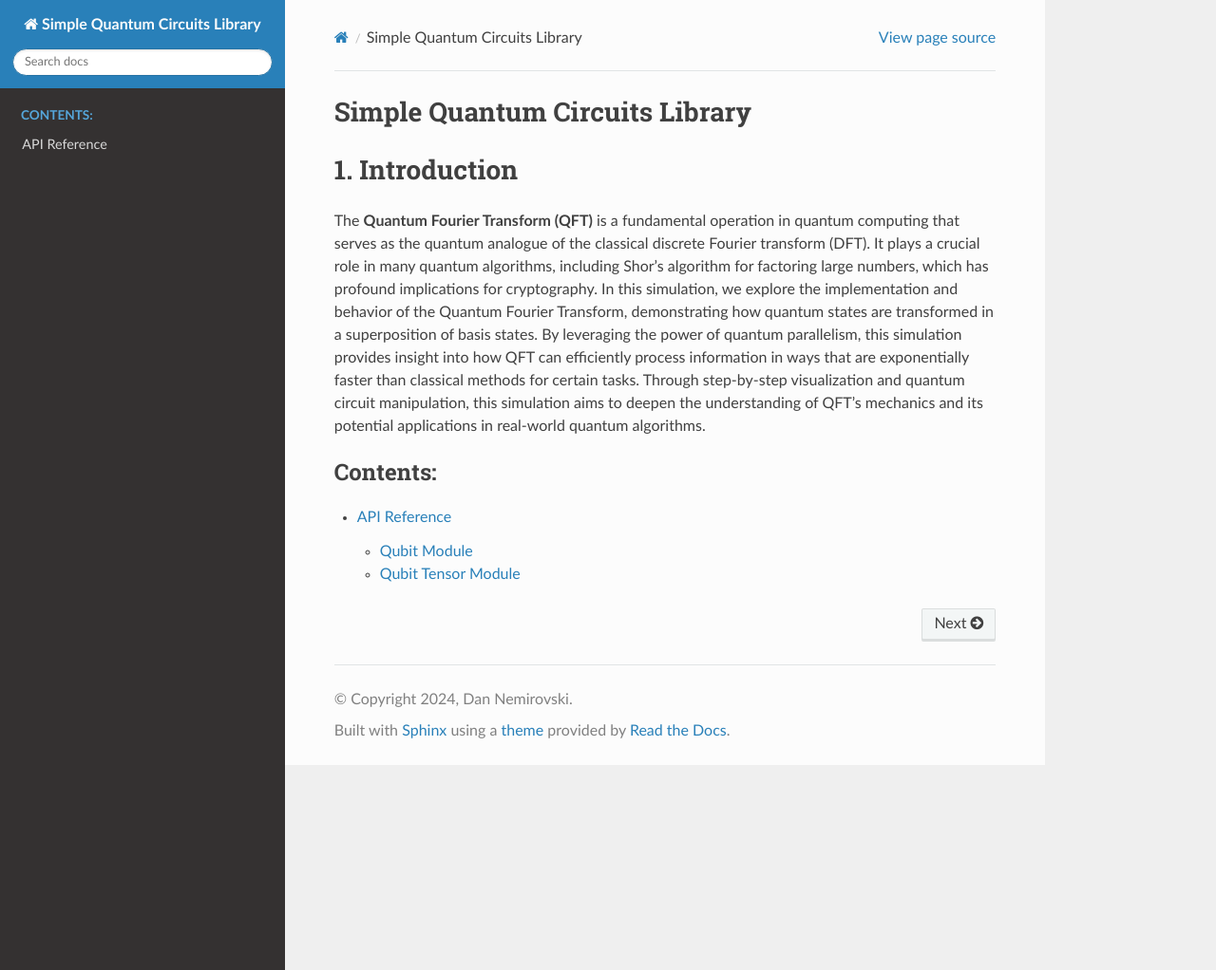
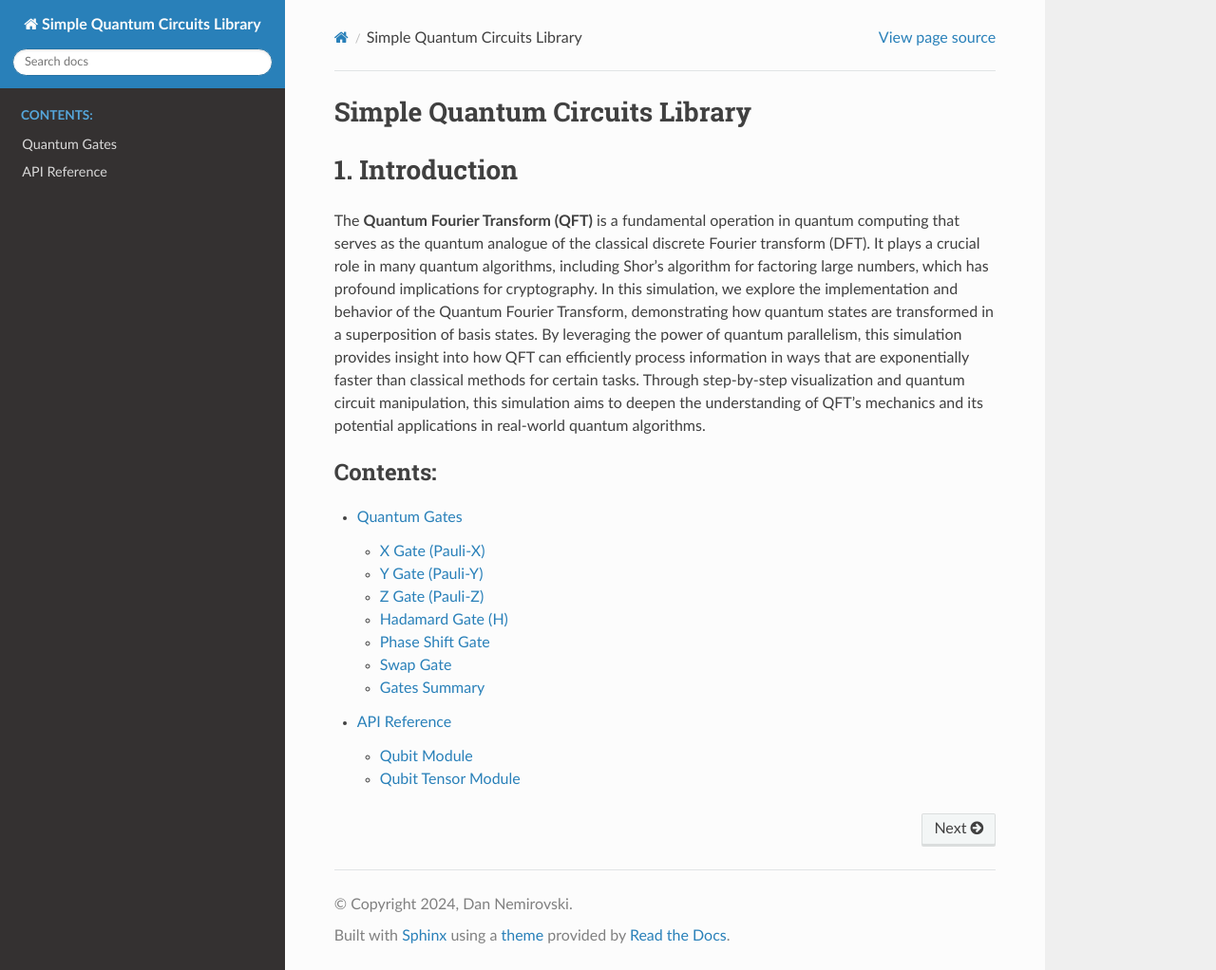
Before and after one commit to Dan7nm/Simple-Quantum-Circuits-Library, a Sphinx documentation site: the page built from docs/source/index.rst, in a window 1280 px wide and 1022 px high. Shown: the whole window at 95% size. Built offline with Sphinx 7.4.7 and the Read the Docs theme 3.1.0, drawn with Linux system fonts in a browser that asks for light colours; some of the changed lines change nothing that is shown.

Commit message:
Added Gates explaination to docs

```diff
--- /dev/null
+++ b/docs/source/gates.rst
@@ -0,0 +1,107 @@
+Quantum Gates
+=============
+
+In quantum computing, gates manipulate qubits through various transformations. Here we describe some of the most commonly used gates in quantum circuits, including the X, Y, Z, Hadamard, Phase Shift, and Swap gates.
+
+X Gate (Pauli-X)
+----------------
+The X gate, also known as the Pauli-X gate or the quantum NOT gate, flips the state of a qubit from |0⟩ to |1⟩ or from |1⟩ to |0⟩.
+
+.. math::
+
+   X = \begin{pmatrix}
+   0 & 1 \\
+   1 & 0
+   \end{pmatrix}
+
+This gate acts similarly to the classical NOT gate, flipping the value of the qubit. For example, if the input state is |0⟩, applying an X gate transforms it to |1⟩, and vice versa.
+
+Y Gate (Pauli-Y)
+----------------
+The Y gate, also known as the Pauli-Y gate, combines the flipping of the qubit’s state with a phase shift of π radians.
+
+.. math::
+
+   Y = \begin{pmatrix}
+   0 & -i \\
+   i & 0
+   \end{pmatrix}
+
+The Y gate flips the qubit like the X gate but introduces an imaginary phase factor. It transforms the |0⟩ state into i|1⟩ and the |1⟩ state into -i|0⟩.
+
+Z Gate (Pauli-Z)
+----------------
+The Z gate, also known as the Pauli-Z gate, applies a phase shift of π radians to the |1⟩ state while leaving the |0⟩ state unchanged.
+
+.. math::
+
+   Z = \begin{pmatrix}
+   1 & 0 \\
+   0 & -1
+   \end{pmatrix}
+
+In effect, the Z gate flips the phase of the |1⟩ state but doesn’t affect the computational basis of the qubit. This gate can be used for phase inversion operations.
+
+Hadamard Gate (H)
+-----------------
+The Hadamard gate creates a superposition of the |0⟩ and |1⟩ states. When applied to a qubit in the |0⟩ state, it generates an equal superposition of |0⟩ and |1⟩, sometimes denoted as the plus state:
+
+.. math::
+
+    |+⟩ = \frac{1}{\sqrt{2}}(|0⟩+|1⟩)
+
+And when applied on the |1⟩ state, it generates the minus state:
+
+.. math::
+
+    |-⟩ = \frac{1}{\sqrt{2}}(|0⟩-|1⟩)
+
+The Hadamard gate matrix:
+
+.. math::
+
+   H = \frac{1}{\sqrt{2}} \begin{pmatrix}
+   1 & 1 \\
+   1 & -1
+   \end{pmatrix}
+
+The Hadamard gate plays a crucial role in quantum algorithms such as QFT, creating superpositions and allowing interference patterns to emerge in quantum computations.
+
+Phase Shift Gate
+----------------
+The Phase Shift gate introduces a phase shift of φ to the |1⟩ state while leaving the |0⟩ state unchanged. It generalizes the Z gate by allowing for arbitrary phase shifts.
+
+.. math::
+
+   R_\phi = \begin{pmatrix}
+   1 & 0 \\
+   0 & e^{i\phi}
+   \end{pmatrix}
+
+The Phase Shift gate is important in many quantum algorithms where phase manipulation is needed, such as in the Quantum Fourier Transform.
+
+Swap Gate
+---------
+The Swap gate exchanges the states of two qubits.
+
+.. math::
+
+   SWAP = \begin{pmatrix}
+   1 & 0 & 0 & 0 \\
+   0 & 0 & 1 & 0 \\
+   0 & 1 & 0 & 0 \\
+   0 & 0 & 0 & 1
+   \end{pmatrix}
+
+It swaps the qubit states |01⟩ and |10⟩, leaving |00⟩ and |11⟩ unchanged. The Swap gate is useful for rearranging qubits within quantum circuits.
+
+Gates Summary
+------------
+Here’s a summary of how each gate operates on the standard computational basis:
+
+- **X Gate**: Flips |0⟩ to |1⟩ and |1⟩ to |0⟩.
+- **Y Gate**: Flips the state and adds a phase of π to the |1⟩ state.
+- **Z Gate**: Adds a phase of π to the |1⟩ state.
+- **Hadamard Gate**: Creates a superposition of |0⟩ and |1⟩.
+- **Phase Shift Gate**: Adds a phase of φ to the |1⟩ state.
+- **Swap Gate**: Exchanges the states of two qubits.
--- a/docs/source/index.rst
+++ b/docs/source/index.rst
@@ -16,4 +16,5 @@ The **Quantum Fourier Transform (QFT)** is a fundamental operation in quantum co
    :maxdepth: 2
    :caption: Contents:
 
+   gates
    api
```
